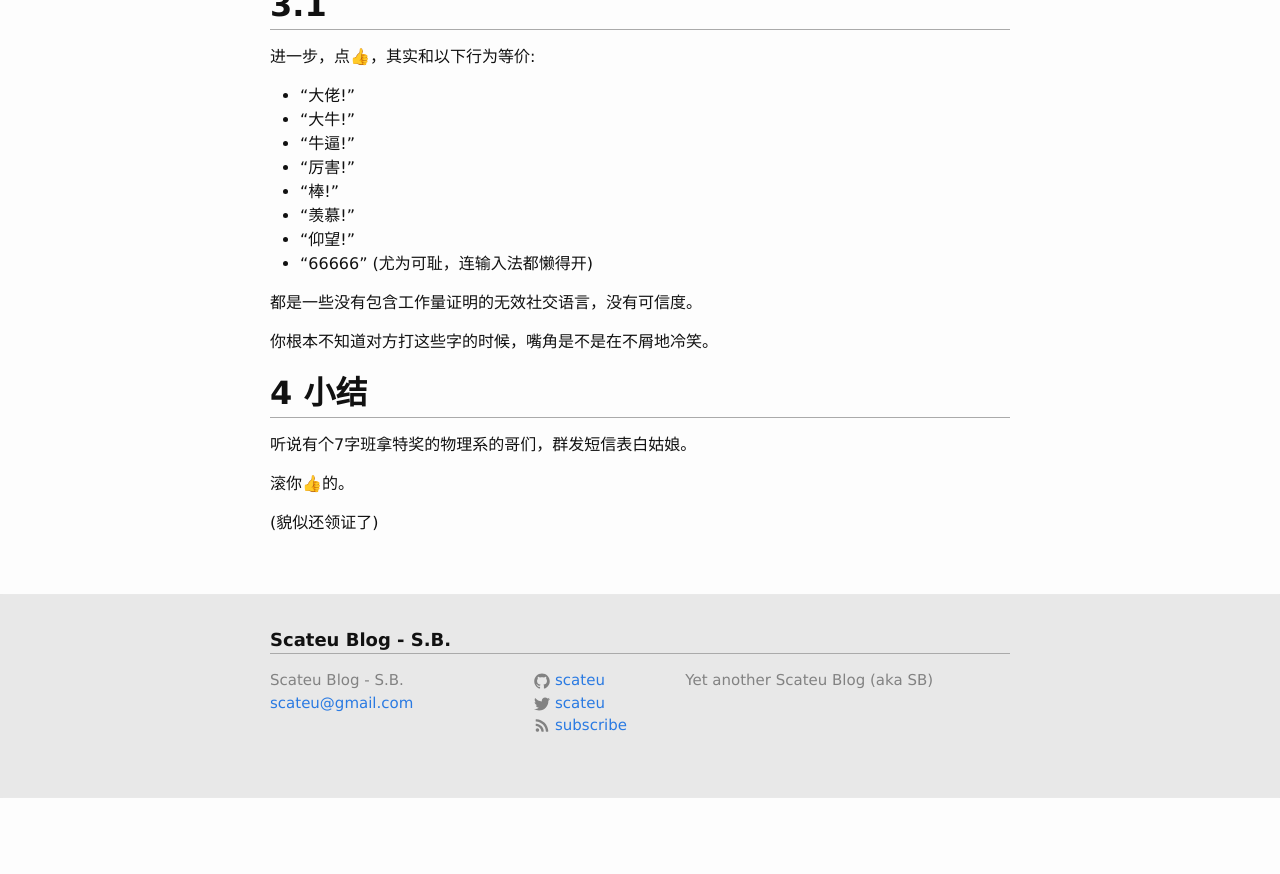
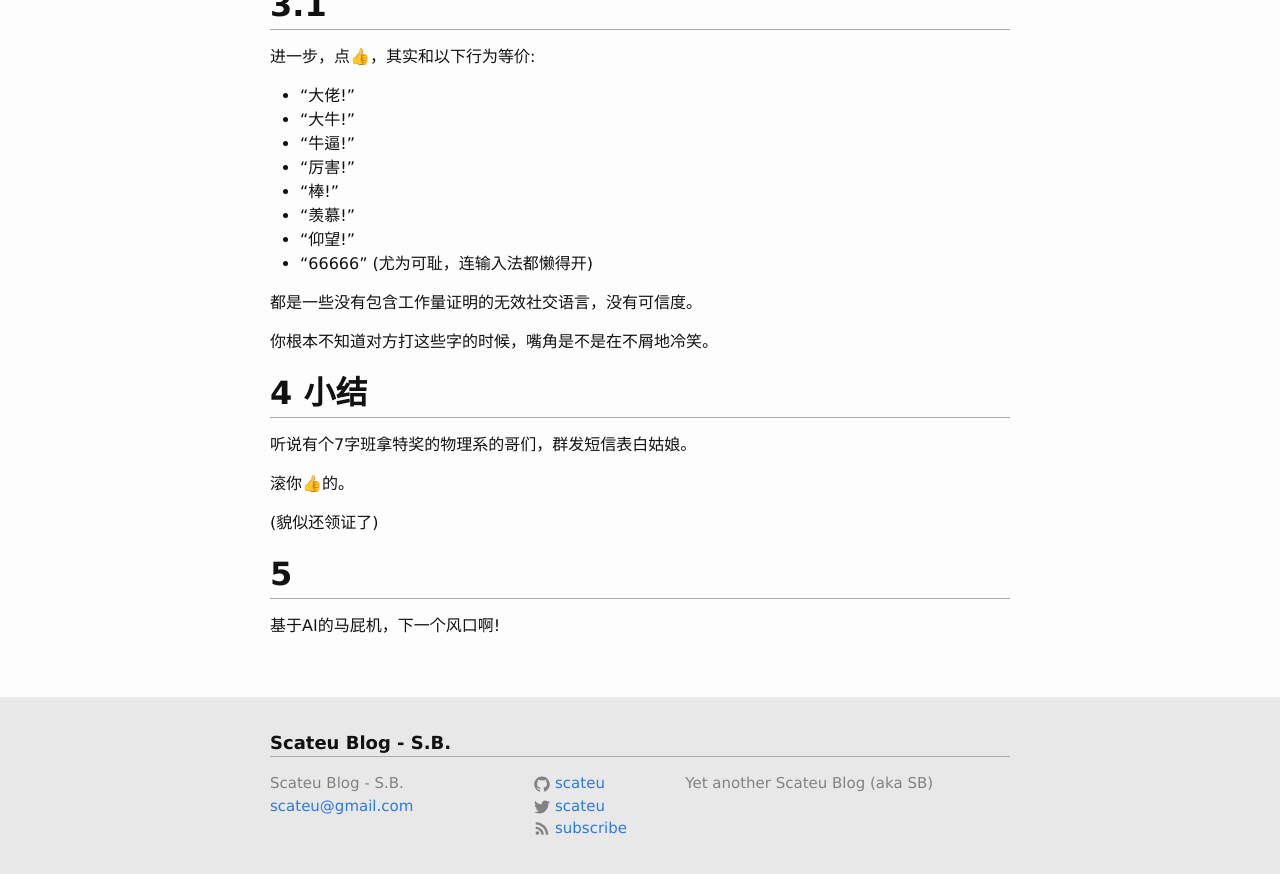
Before and after one commit to scateu/scateu.github.io, a Jekyll site: the page built from _posts/2017-11-29-proof-of-work-in-social-networking.md, in a window 1280 px wide and 900 px high, scrolled down 1384 px. Shown: the top 874 px of the window. Built offline with Jekyll 4.4.1, drawn with Linux system fonts in a browser that asks for light colours; nearby versions of some CDN libraries; formulas are drawn with MathJax 3; comment, search, counter and statistics services are not loaded; before the commit the page ends 2181 px from its top, so only the background shows below that.

Commit message:
Wed Nov 29 14:18:00 CST 2017

```diff
--- a/_posts/2017-11-29-proof-of-work-in-social-networking.md
+++ b/_posts/2017-11-29-proof-of-work-in-social-networking.md
@@ -80,3 +80,7 @@ mathjax: true
 滚你👍的。
 
 (貌似还领证了)
+
+## 5
+
+基于AI的马屁机，下一个风口啊!
```
